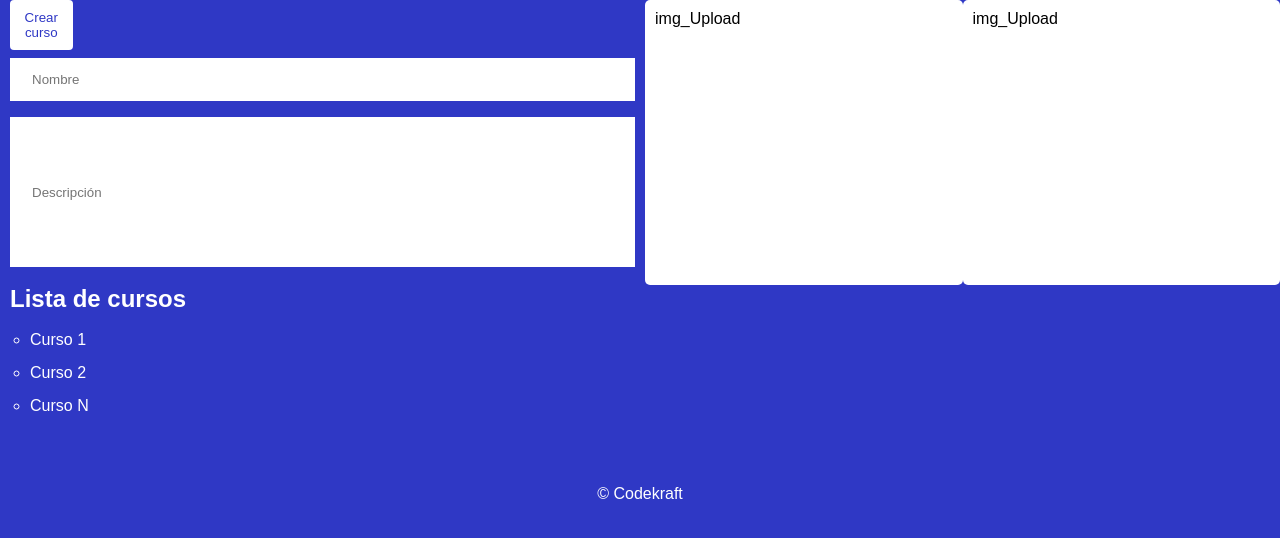
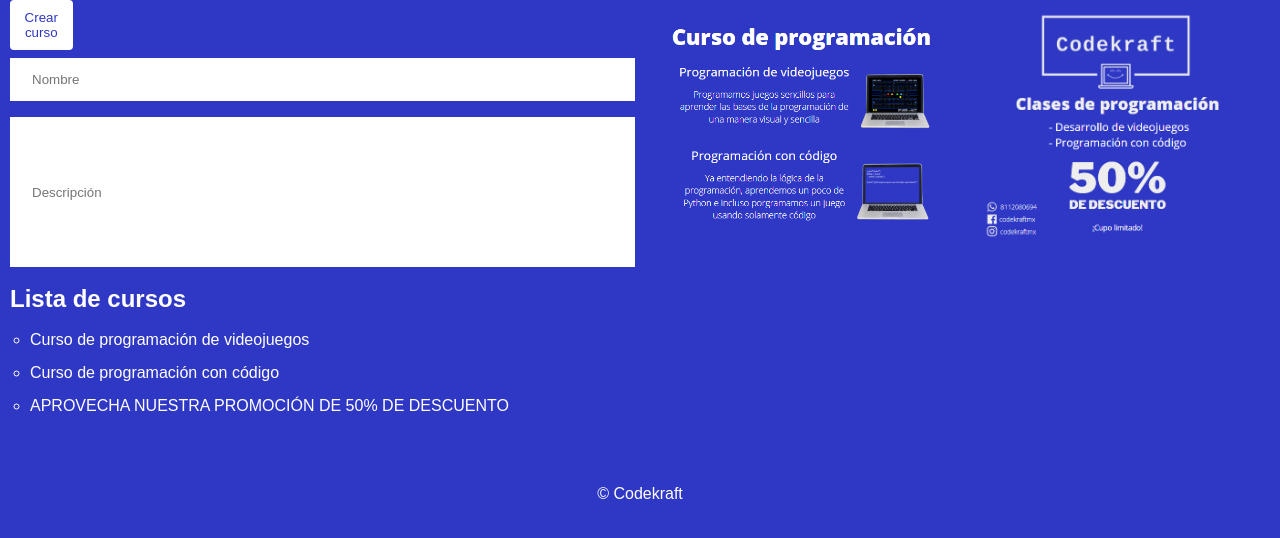
Before and after one commit to AdrianMReds/proyectoDW, a PHP site: page /admin.html in a window 1280 px wide. Shown: the part 100-638 px from the top of the page. Run offline with PHP 8.4, Linux system fonts and the light colour scheme.

Commit message:
Cambios en la página de cursos

```diff
--- a/admin.html
+++ b/admin.html
@@ -25,15 +25,17 @@
 			</form>
 		</section>
 
-		<picture class="apic">img_Upload</picture>
-		<picture class="apic">img_Upload</picture>
+		<picture class="apic"><img style="width:95%; padding-left:10px ;" src="img/clases1.png"></picture>
+		<picture class="apic">
+			<img style="width:95%; padding-left:10px;" src="img/clases2.png">
+		</picture>
 
 		<section style="width:100%; color: white; height: 200px;">
 			<h2 style="width:100%">Lista de cursos</h2><br>
 			<ul id="lcursos">
-				<li>Curso 1</li>
-				<li>Curso 2</li>
-				<li>Curso N</li>
+				<li>Curso de programación de videojuegos</li>
+				<li>Curso de programación con código</li>
+				<li>APROVECHA NUESTRA PROMOCIÓN DE 50% DE DESCUENTO</li>
 			</ul>
 		</section>
 	</main>
--- a/css/style.css
+++ b/css/style.css
@@ -160,7 +160,7 @@ main.admin {
 
 .apic {
   width: 25%;
-  background-color: white;
+  background-color: #2f38c5;
   border-radius: 5px;
   padding: 10px;
 }
--- a/style.css
+++ b/style.css
@@ -160,7 +160,7 @@ main.admin {
 
 .apic {
   width: 25%;
-  background-color: white;
+  background-color: #2f38c5;
   border-radius: 5px;
   padding: 10px;
 }
```
Also changed, not shown: img/clases1.png (added), img/clases2.png (added).
